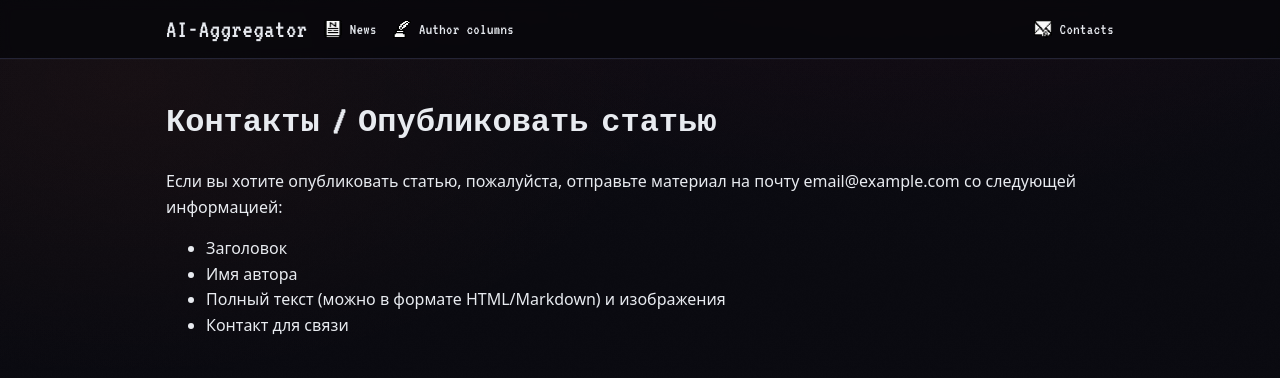
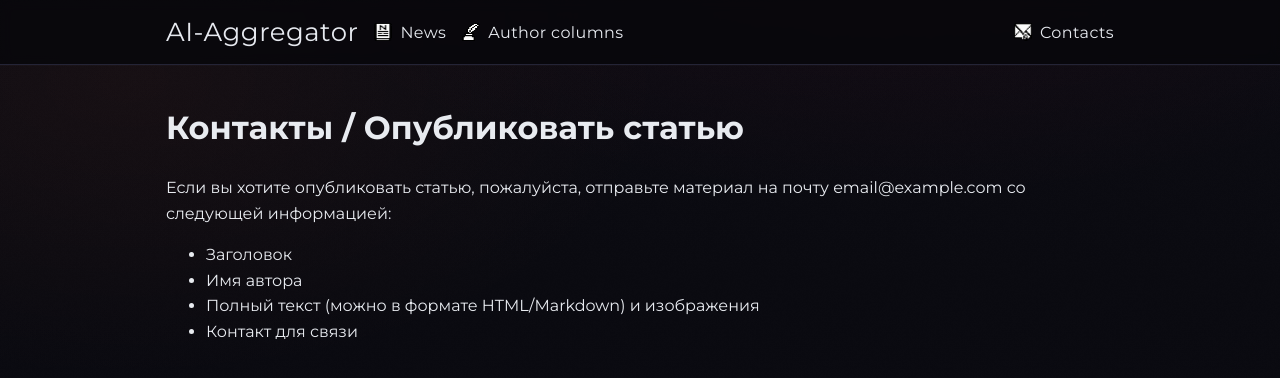
Before and after one commit to SPAMIK356/ai-aggregator, a Next.js app in the folder frontend/: page /contact in a window 1280 px wide. Shown: the top 378 px of the page. Built offline with nearby package versions, Linux system fonts and the light colour scheme.

Commit message:
Changed fonts

```diff
--- a/frontend/app/globals.css
+++ b/frontend/app/globals.css
@@ -1,4 +1,4 @@
-@import url('https://fonts.googleapis.com/css2?family=VT323&display=swap');
+@import url('https://fonts.googleapis.com/css2?family=Montserrat:wght@400;600;700&display=swap');
 
 :root {
 	--bg: #07070b;
@@ -21,8 +21,8 @@ html, body {
 		radial-gradient(1200px 600px at 70% -20%, rgba(255,43,80,0.065), transparent 60%),
 		radial-gradient(900px 500px at 10% 10%, rgba(255,107,61,0.05), transparent 60%),
 		linear-gradient(180deg, #0b0b12 0%, #0a0a10 35%, #090910 70%, #06060a 100%);
-	color: var(--text);
-	font-family: system-ui, -apple-system, Segoe UI, Roboto, Arial, sans-serif;
+    color: var(--text);
+    font-family: 'Montserrat', system-ui, -apple-system, Segoe UI, Roboto, Arial, sans-serif;
 	background-attachment: fixed;
 }
 
@@ -56,12 +56,12 @@ a:hover { color: var(--accent); }
 	display: flex; gap: 16px; align-items: center;
 }
 
-.brand { font-family: 'VT323', monospace; font-size: 26px; letter-spacing: .5px; }
-.nav-button { font-family: 'VT323', monospace; letter-spacing: .4px; }
+.brand { font-family: 'Montserrat', sans-serif; font-size: 26px; letter-spacing: .5px; }
+.nav-button { font-family: 'Montserrat', sans-serif; letter-spacing: .4px; }
 
 .spacer { margin-left: auto; }
 
-.section-title { margin: 8px 0 12px; font-family: 'VT323', monospace; font-size: 22px; color: #fff; }
+.section-title { margin: 8px 0 12px; font-family: 'Montserrat', sans-serif; font-size: 22px; color: #fff; }
 
 .cards { display: grid; grid-template-columns: 1fr; gap: 12px; }
 @media (min-width: 920px) { .cards { grid-template-columns: 1fr 1fr; } }
@@ -85,14 +85,14 @@ a:hover { color: var(--accent); }
 .pill { padding: 6px 10px; border: 1px solid var(--border); border-radius: 8px; }
 .pill:hover { border-color: var(--accent); color: var(--accent); }
 
-/* Use the same font as AI-Aggregator titles for buttons */
+/* Use site font for controls */
 button, .pill, input[type="button"], input[type="submit"], input[type="reset"] {
-	font-family: 'VT323', monospace;
-	letter-spacing: .3px;
+    font-family: 'Montserrat', sans-serif;
+    letter-spacing: .3px;
 }
 
 .prose { color: #e8ebf0; line-height: 1.6; }
-.prose h1, .prose h2, .prose h3 { font-family: 'VT323', monospace; }
+.prose h1, .prose h2, .prose h3 { font-family: 'Montserrat', sans-serif; }
 .prose img { max-width: 100%; border-radius: 8px; }
 
 /* Better typography for blockquotes and code */
```
